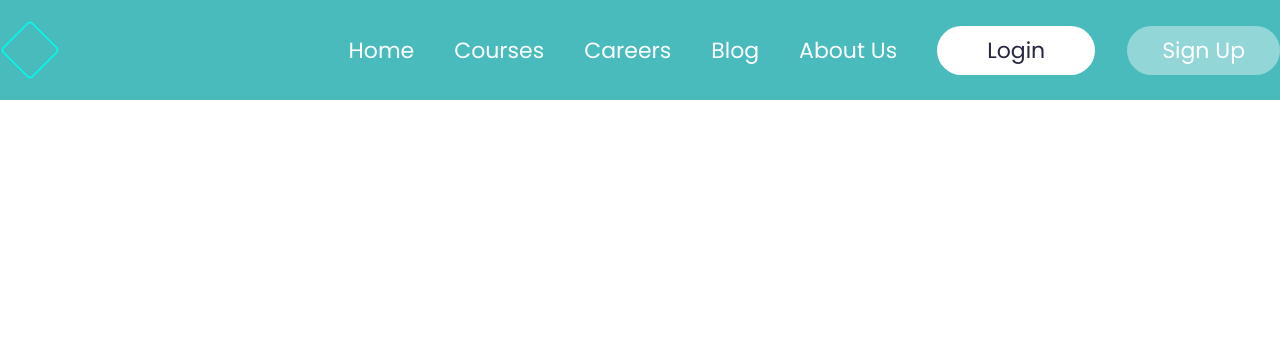
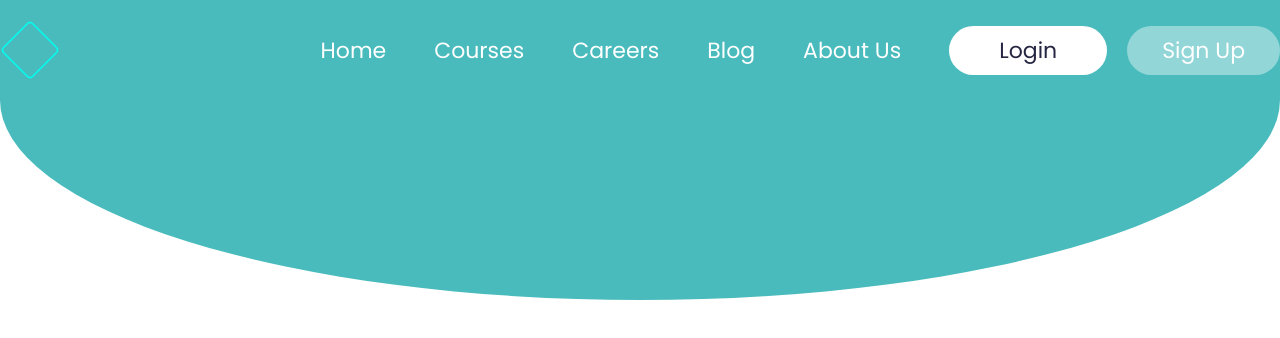
Before and after one commit to Nahid-Hasan-Utsob/ClassPoint-App, a React (Vite) app: page / in a window 1280 px wide. Shown: the top 338 px of the page. Built offline with nearby package versions, Linux system fonts and the light colour scheme.

Commit message:
update Custom_Style.css, Header.tsx and Home_Main.tsx

```diff
--- a/src/Custom_Style.css
+++ b/src/Custom_Style.css
@@ -13,3 +13,9 @@
 .s-text-color{
       color: #FFFFFF;
 }
+.curve-bg {
+  height: 200px;
+  background-color:  #49BBBD;
+  border-bottom-left-radius: 50% 100%;
+  border-bottom-right-radius: 50% 100%;
+}
--- a/src/Pages/Header/Header.tsx
+++ b/src/Pages/Header/Header.tsx
@@ -4,7 +4,7 @@ import "../../Custom_Style.css";
 export default function Header() {
   const MenuLinks = (
     <>
-      <ul className="flex justify-evenly items-center h-full gap-10">
+      <ul className="flex justify-evenly items-center h-full gap-12">
         <Link to={"/"}>
           <li className="text-[22px] s-text-color">Home</li>
         </Link>
@@ -20,7 +20,7 @@ export default function Header() {
         <Link to={"/"}>
           <li className="text-[22px] s-text-color">About Us</li>
         </Link>
-        <div className="flex gap-8">
+        <div className="flex gap-5">
           <Link to={"/"}>
             <li className="text-[22px] main-text-color py-2 px-[50px] bg-white rounded-4xl">
               Login
--- /dev/null
+++ b/src/Pages/Hero/Hero.tsx
@@ -0,0 +1,8 @@
+
+export default function Hero() {
+  return (
+    <section className="curve-bg">
+
+    </section>
+  )
+}
--- a/src/Pages/Home/Home_Main.tsx
+++ b/src/Pages/Home/Home_Main.tsx
@@ -1,7 +1,9 @@
 import Header from "../Header/Header";
+import Hero from "../Hero/Hero";
 
 export default function Home_Main() {
   return <div>
     <Header></Header>
+    <Hero></Hero>
   </div>;
 }
```
